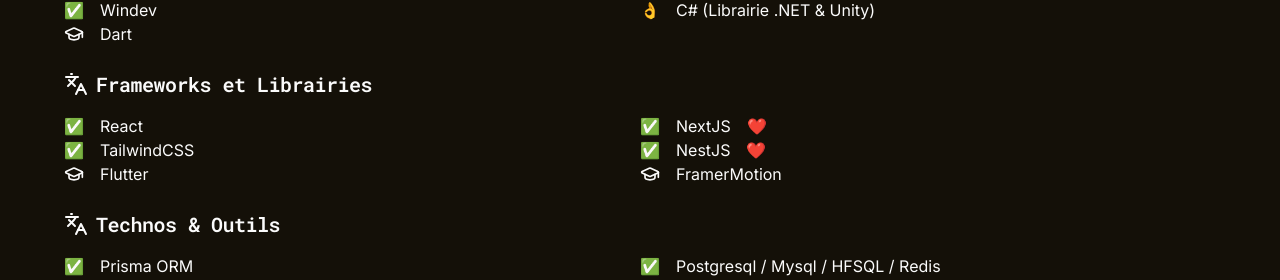
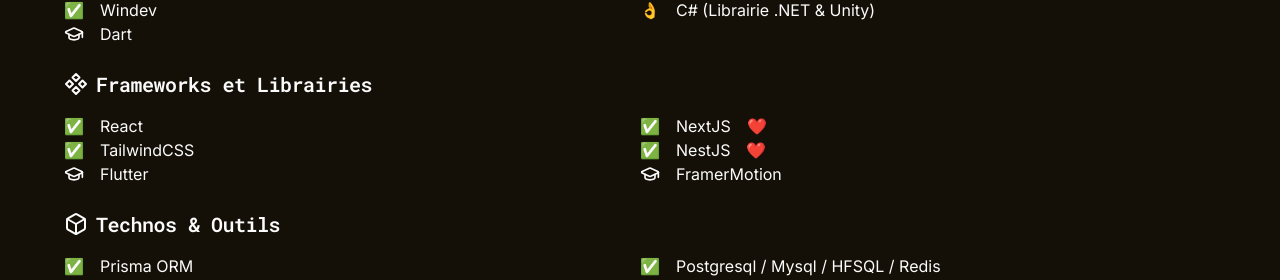
Before and after one commit to lorenzo-237/my-portfolio, a Next.js app: page /skills in a window 1280 px wide. Shown: the part 408-688 px from the top of the page. Built offline with nearby package versions, Linux system fonts and the light colour scheme.

Commit message:
swap logo

```diff
--- a/src/components/landing/Skills.tsx
+++ b/src/components/landing/Skills.tsx
@@ -2,7 +2,7 @@
 import { Layout, LayoutContent } from '../pages/layout';
 import { Button } from '../ui/button';
 import { Typography } from '../ui/typography';
-import { GraduationCap, Languages, Lightbulb } from 'lucide-react';
+import { GraduationCap, Languages, Lightbulb, Box, Component } from 'lucide-react';
 
 function Skills() {
   return (
@@ -74,7 +74,7 @@
           </div>
           <div className='w-full space-y-4'>
             <Typography variant='h3' className='flex items-center gap-2'>
-              <Languages />
+              <Component />
               Frameworks et Librairies
             </Typography>
             <ul className='grid grid-cols-1 sm:grid-cols-2'>
@@ -108,7 +108,7 @@
           </div>
           <div className='w-full space-y-4'>
             <Typography variant='h3' className='flex items-center gap-2'>
-              <Languages />
+              <Box />
               Technos & Outils
             </Typography>
             <ul className='grid grid-cols-1 sm:grid-cols-2'>
```
